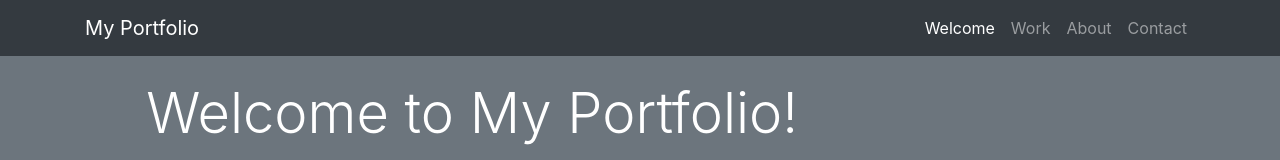
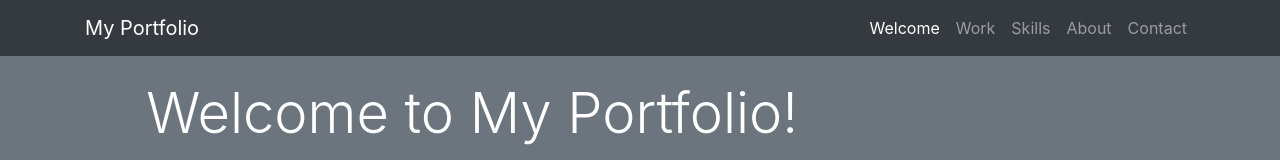
Before and after one commit to anthonycroft/Bootstrap-Portfolio, a plain HTML site: page index.html in a window 1280 px wide. Shown: the top 160 px of the page. Drawn offline with nearby package versions, Linux system fonts and the light colour scheme.

Commit message:
Added Skills to menu.

```diff
--- a/index.html
+++ b/index.html
@@ -38,6 +38,9 @@
               </li>
               <li class="nav-item">
                 <a class="nav-link" href="#project1">Work</a>
+              </li>
+              <li class="nav-item">
+                <a class="nav-link" href="#skills">Skills</a>
               </li>
               <li class="nav-item">
                 <a class="nav-link" href="#about-me">About</a>
@@ -132,7 +135,7 @@
 
     <!-- Skills -->
     <section>
-      <div class="container bg-skills mb-5">
+      <div class="container bg-skills mb-5" id="skills">
         <div class="row d-flex justify-content-around mt-8">
           <h2 class="display-4 mx-auto" id="skills-title">Skills</h2>
         </div>
```
